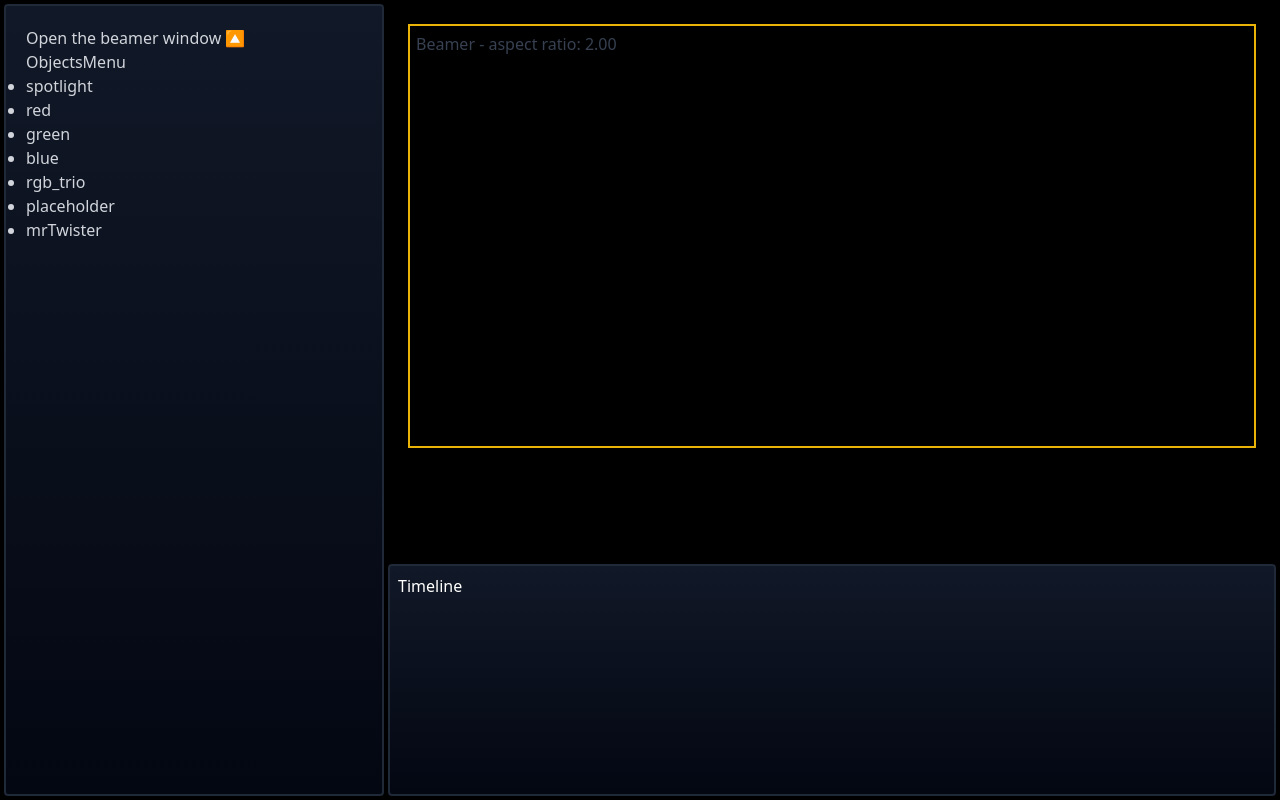
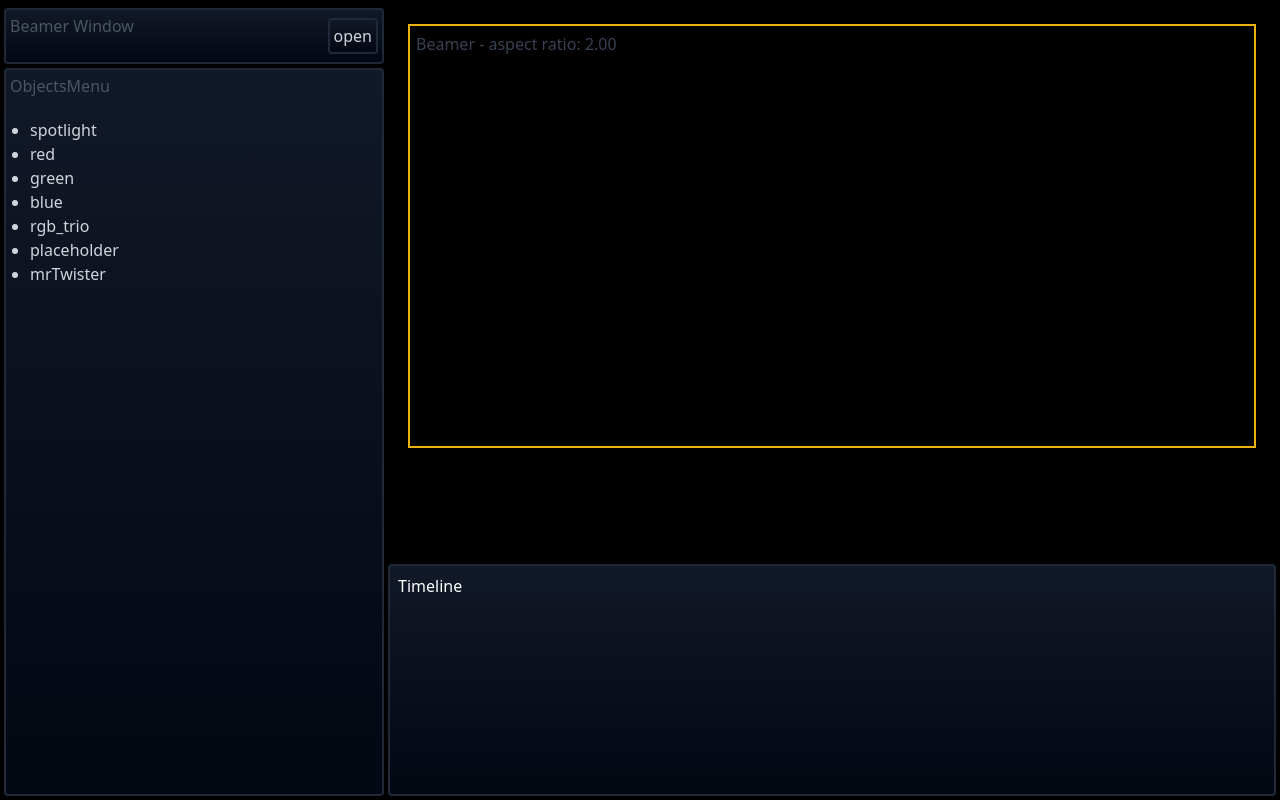
Before and after one commit to Lukileila/stagebeam, a React (Vite) app in the folder frontend/: page /controller in a window 1280 px wide. Built offline with nearby package versions, Linux system fonts and the light colour scheme.

Commit message:
more UI edits

```diff
--- a/frontend/src/components/BeamerDisplay.jsx
+++ b/frontend/src/components/BeamerDisplay.jsx
@@ -59,7 +59,7 @@ export const BeamerDisplay = ({activeObjects, setActiveObjects}) => {
                 <button onClick={toggleFullScreen} className=' border-2 rounded border-gray-950 opacity-100 bg-yellow-500 hover:bg-yellow-400 box-shadow p-2 m-2 aspect-square'>
                     <img src="./src/assets/icons/fullscreenSvg.svg" alt="go fullscreen" className="w-10 aspect-square fill-white"></img>
                 </button>
-                <p className=' text-gray-300 text-md'>Display settings must be:</p><p className=' text-gray-300 text-md'> Multiple screens: Extend these displays.</p>
+                <p className=' text-gray-300 text-md w-full'>⚙️ Display settings must be: <br></br> Multiple screens: Extend these displays.</p>
                 </div>
             </div>
             </>
--- a/frontend/src/components/ObjectsMenu.jsx
+++ b/frontend/src/components/ObjectsMenu.jsx
@@ -13,16 +13,20 @@ export const ObjectsMenu = ({templateObjects, activeObjects, setActiveObjects})
 
   return (
     <>
-      <div className='fixed w-[30%] h-full bg-black p-1 pr-0'>
-        <div className=' border-2 border-gray-800 bg-gradient-to-t from-gray-950 to-gray-900 rounded h-full p-5  text-gray-300 z-0'>
-        <button onClick={openBeamer}>Open the beamer window 🔼</button>
-        <h1>ObjectsMenu</h1>
-        <ul className='list-disc'>
+      <div className='flex flex-col fixed w-[30%] h-full bg-black p-1 pr-0'>
+        <div   className='flex justify-between border-2 border-gray-800 bg-gradient-to-t from-gray-950 to-gray-900  rounded p-1 my-1 text-gray-300  cursor-pointer' >
+          <h1 className='text-gray-600'>Beamer Window</h1>
+          <button onClick={openBeamer} className="border-2 border-gray-800 bg-gradient-to-t from-gray-950 hover:from-gray-900 to-gray-900 hover:to-gray-800 rounded p-1 my-1 text-gray-300 hover:text-white cursor-pointer">open</button>
+        </div>
+        <div className='grow border-2 border-gray-800 bg-gradient-to-t from-gray-950 to-gray-900 rounded p-1  text-gray-300 z-0'>
+        <h1 className='text-gray-600'>ObjectsMenu</h1>
+        <ul className='list-disc p-5'>
           {templateObjects.length>0 && templateObjects.map((templateObject,it)=>{
             return <li key={it} onClick={()=>addToActive(templateObject)} className="cursor-pointer">{templateObject.name}</li>
           })}
         </ul>
       </div>
+
       </div>
     </>
   )
--- a/frontend/src/pages/Controller.jsx
+++ b/frontend/src/pages/Controller.jsx
@@ -27,6 +27,8 @@ export const Controller = () => {
   // Copying state to localstorage
   useEffect(() => { localStorage.setItem('activeObjects',JSON.stringify(activeObjects)); }, [activeObjects]);
 
+  //Maybe change overall layout to grid at some point
+
   return (
     <>
         <ObjectsMenu  activeObjects={activeObjects} setActiveObjects={setActiveObjects}  templateObjects={templateObjects} />
```
